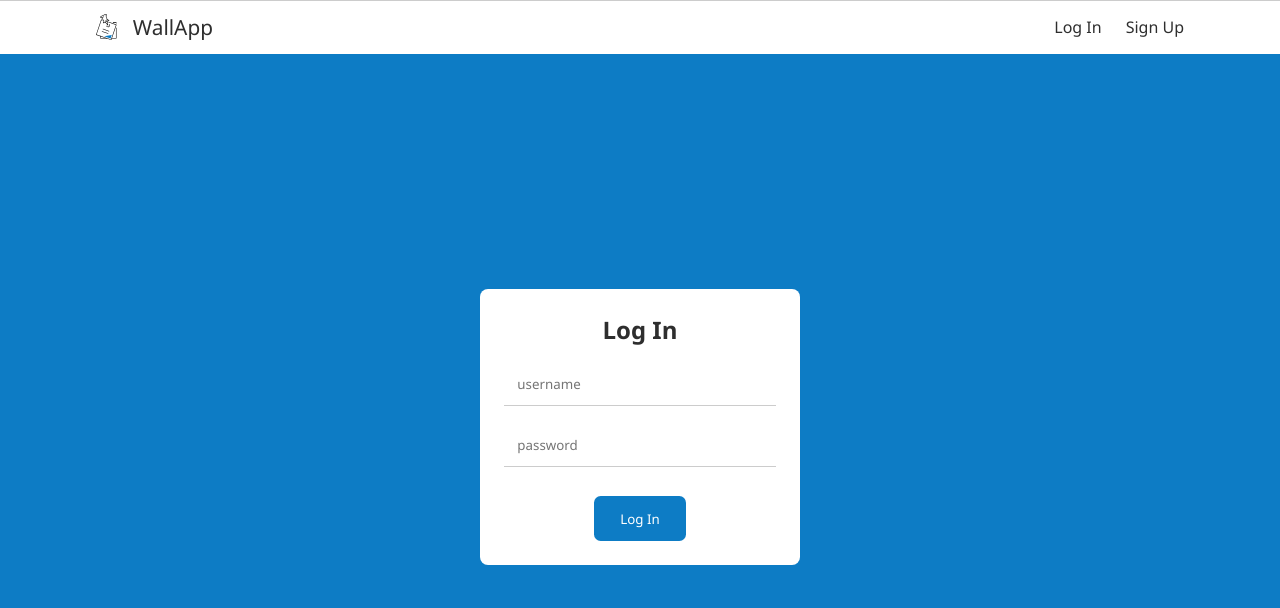
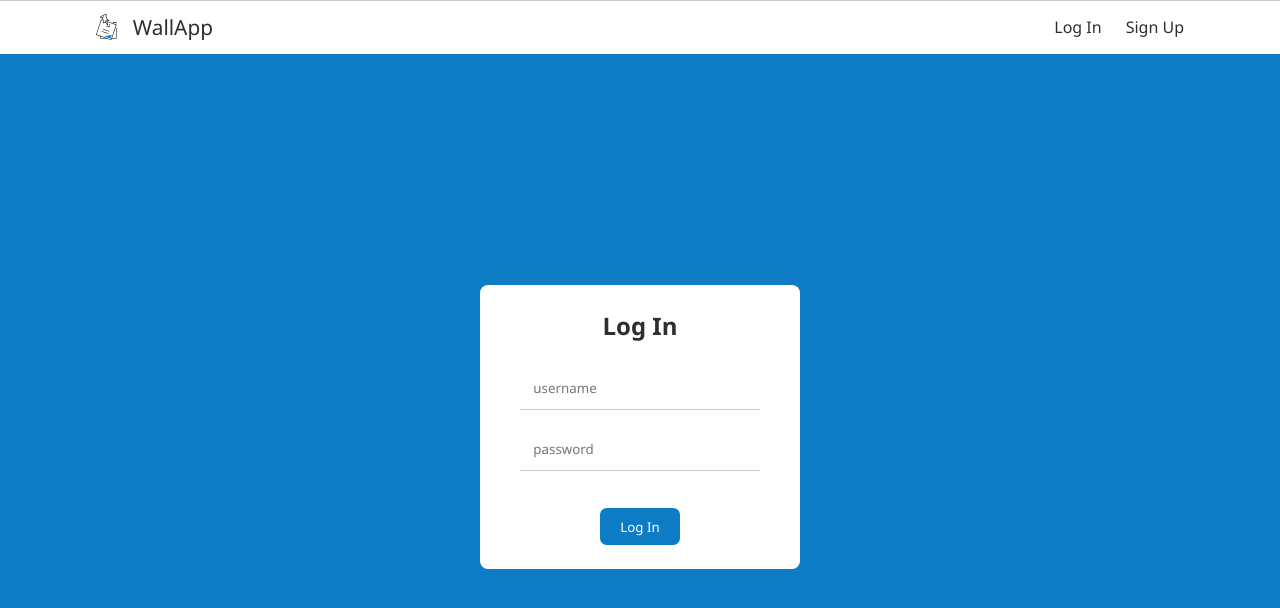
Before and after one commit to lucas-caribe/wallapp-frontend, a React (Create React App) app: page /login in a window 1280 px wide. Shown: the top 608 px of the page. Built offline with nearby package versions, Linux system fonts and the light colour scheme; no server answers; a web font is replaced by a local one.

Commit message:
Styling login page (desktop)

```diff
--- a/src/components/Button/style.css
+++ b/src/components/Button/style.css
@@ -5,3 +5,14 @@
   padding: 1em 2em;
   border-radius: 0.5em;
 }
+
+@media screen and (min-width: 1025px) {
+  .form-button {
+    padding: 0.7em 1.5em;
+    cursor: pointer;
+  }
+
+  .form-button:hover {
+    filter: brightness(1.1);
+  }
+}
--- a/src/pages/LogIn/style.css
+++ b/src/pages/LogIn/style.css
@@ -19,3 +19,10 @@
 .login-form > button {
   margin-top: 1em;
 }
+
+@media screen and (min-width: 1025px) {
+  .login-form {
+    padding: 1.5em 2.5em;
+    gap: 1.5em;
+  }
+}
```
